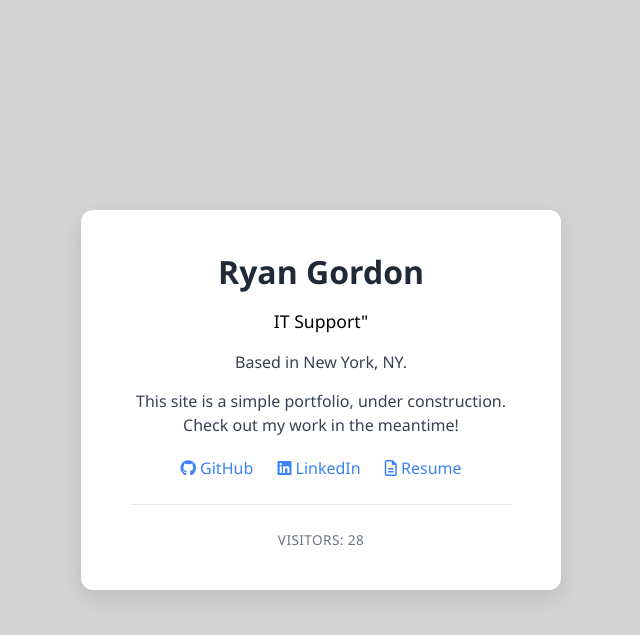
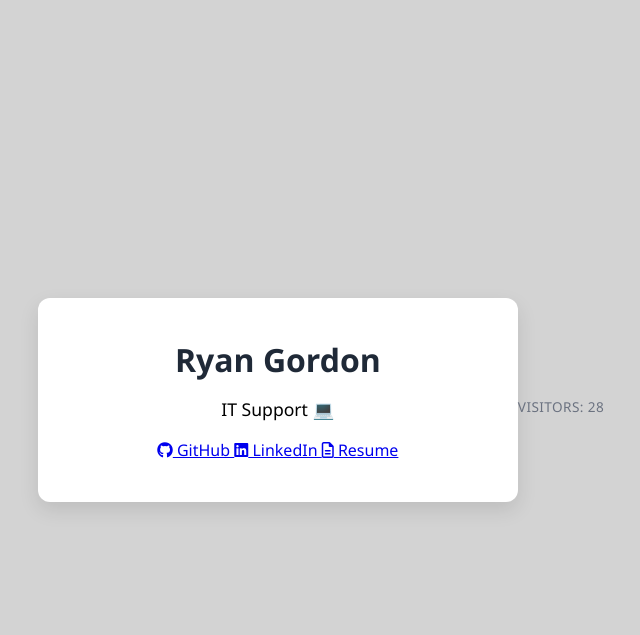
Before and after one commit to ryankgordon/RyanGordon, a Flask app: page / in a window 1280 px wide. Shown: the top 635 px of the page, without its empty margins (319-959 px from the left). Run offline with Flask 3, Linux system fonts and the light colour scheme; data comes from the database, SQL or seed files in the repository.

Commit message:
Update subtitle with emoji in index.html
subtitle wasn't working had to make a new fix to the code

```diff
--- a/templates/index.html
+++ b/templates/index.html
@@ -9,8 +9,8 @@
 <body>
   <div class="container">
     <h1>Ryan Gordon</h1>
-    <p class="subtitle">IT Support"</p>
-    <p class="Software Engineering💻"</p>
+    <p class="subtitle">IT Support 💻</p>
+    <p class="Software Engineering💻</p>
 
     <p>Based in New York, NY.</p>
 
```
